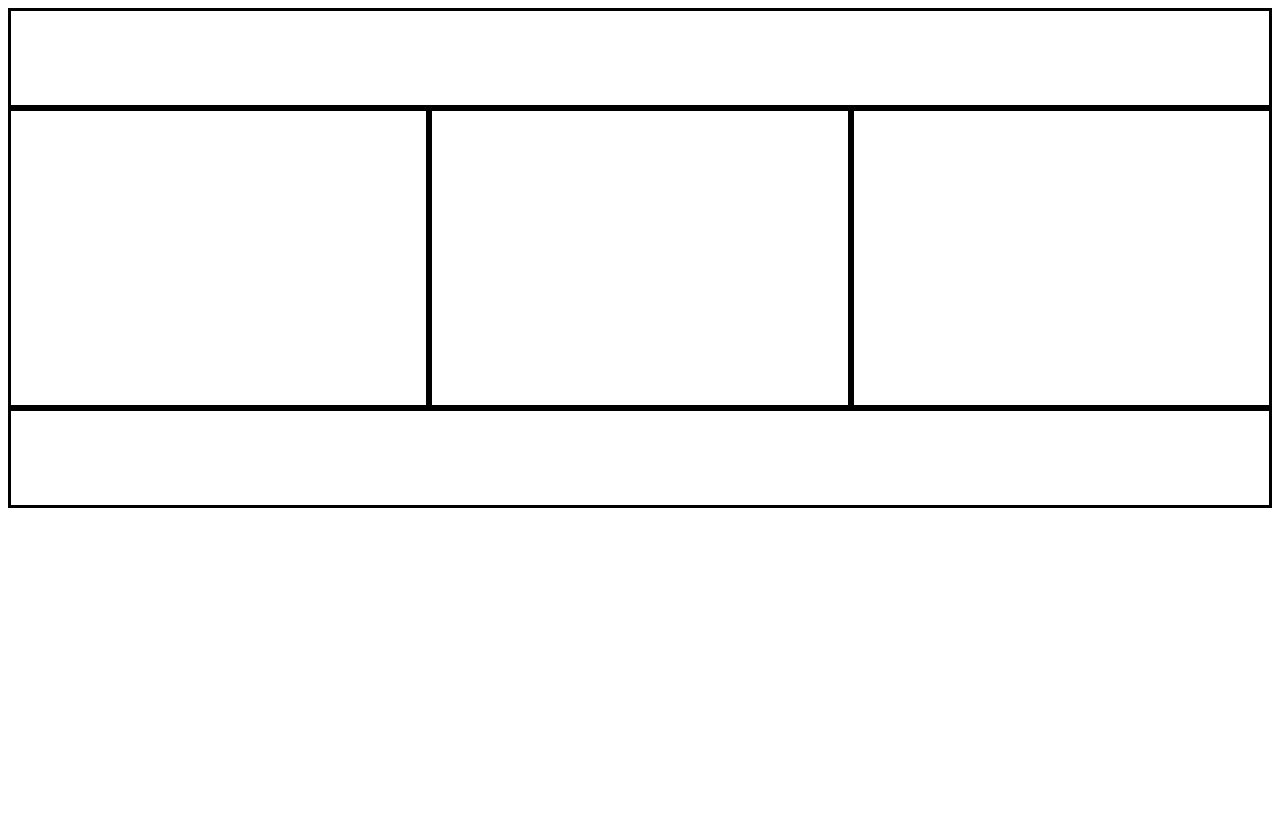
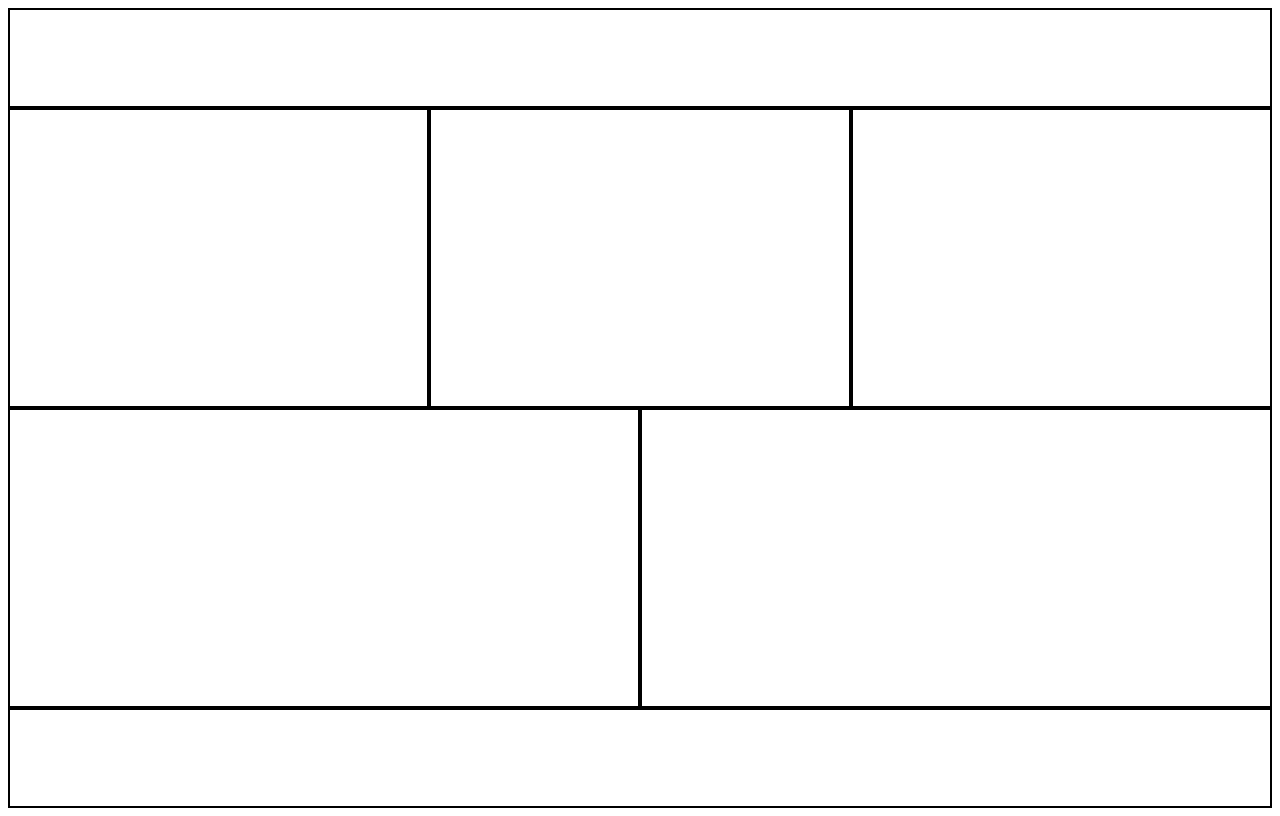
Before and after one commit to FernandoDLT/class05-materials, a plain HTML site: page layout-1/index.html in a window 1280 px wide. Drawn offline with Linux system fonts and the light colour scheme.

Commit message:
added bottom section

```diff
--- a/layout-1/index.html
+++ b/layout-1/index.html
@@ -15,6 +15,9 @@
     <section></section>
     <section></section>
 
+    <section class="bottom"></section>
+    <section class="bottom"></section>
+
     <footer></footer>
 
 </body>
--- a/layout-1/styles.css
+++ b/layout-1/styles.css
@@ -4,7 +4,7 @@
 
 header, footer {
     height: 100px;
-    border: 3px solid black;
+    border: 2px solid black;
     clear: both;
 
 }
@@ -12,8 +12,12 @@ header, footer {
 section {
     height: 300px;
     width: 33.33333%;
-    border: 3px solid black;
+    border: 2px solid black;
     float: left;
+}
+
+.bottom {
+    width: 50%;
 }
 
 /* header, footer {
```
